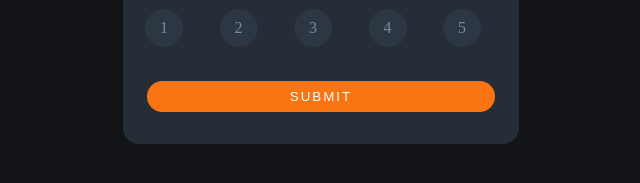
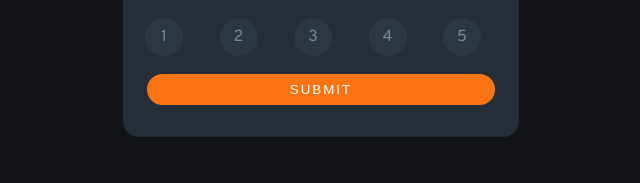
Before and after one commit to motuncoded/Interactive-rating-card, a plain HTML site: page index.html in a window 1280 px wide. Shown: the part 443-626 px from the top of the page, without its empty margins (319-959 px from the left). Drawn offline with Linux system fonts and the light colour scheme.

Commit message:
add functionality

```diff
--- a/style.css
+++ b/style.css
@@ -30,7 +30,7 @@ body{
     align-items: center;
     min-height: 100vh;
     background-color: var(--darken-blue);
-    font-family: "Over";
+    font-family: "Overpass", sans-serif;
 
 }
 main{
@@ -72,8 +72,8 @@ margin: 0 2rem;
 
 }
 form{
-    display: grid;
-    gap: 1rem;
+    display: flex;
+    flex-direction: column;
 }
 fieldset{
     border: none;
@@ -101,8 +101,9 @@ place-items: center;
     border-radius: 50%;
 
 position: absolute;
-display: grid;
-place-items: center;
+display: flex;
+justify-content: center;
+align-items:center;
 cursor: pointer;
 
 }
```
